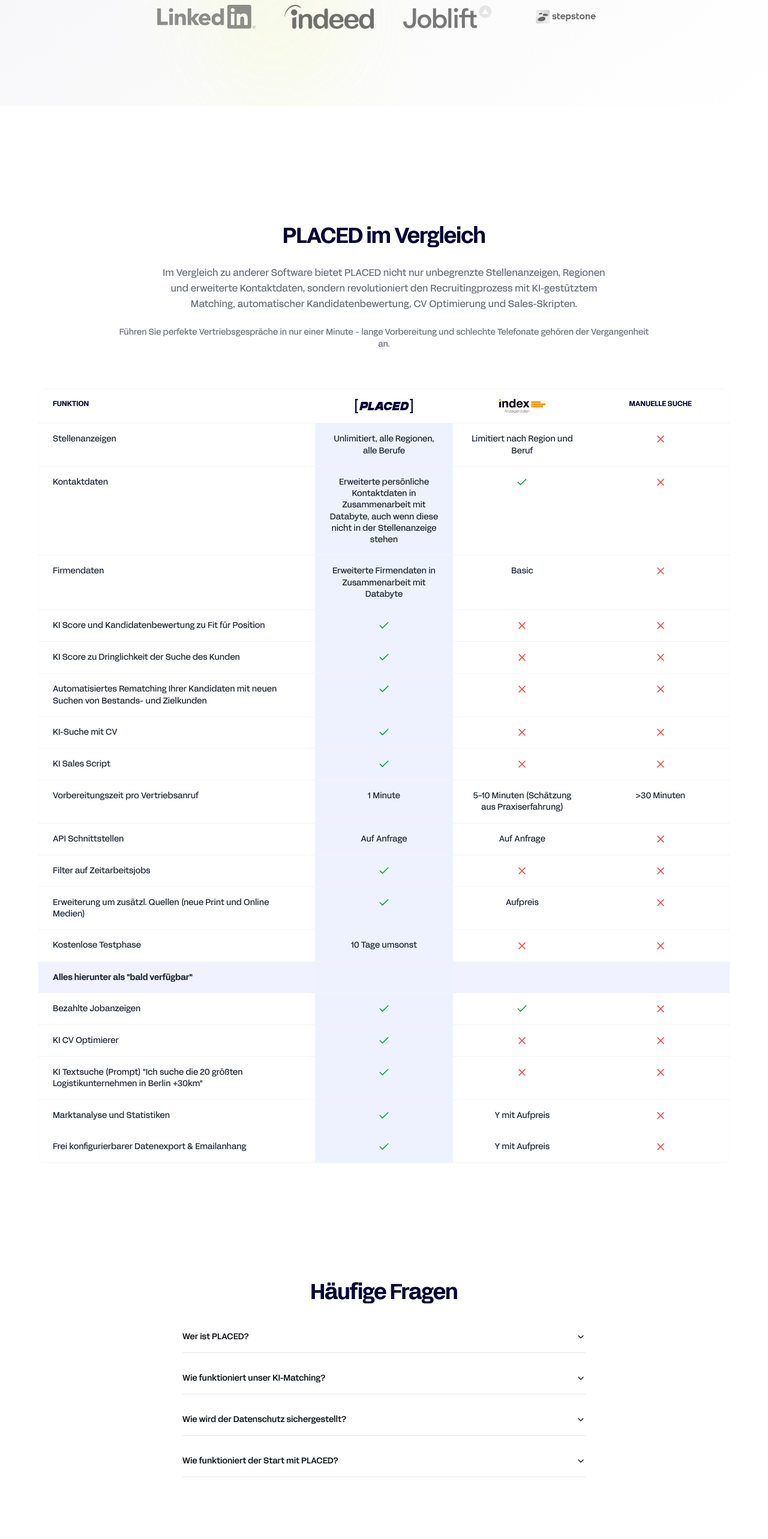
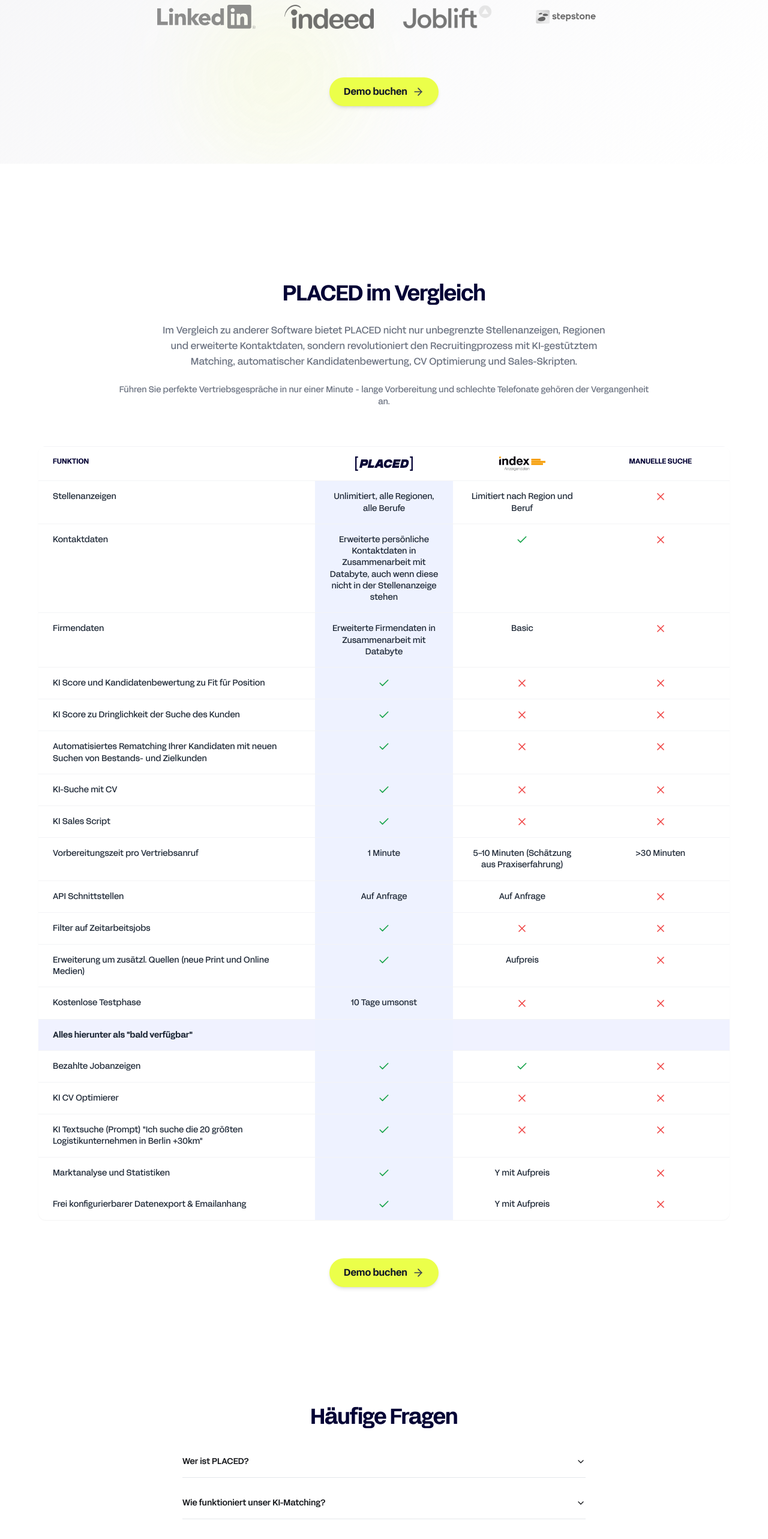
Before and after one commit to Placed-Technologies-GmbH/placed-website, a React (Vite) app in the folder placed-webapp/: page / in a window 1280 px wide. Shown: the part 5020-7586 px from the top of the page at 60% size. Built offline with nearby package versions, Linux system fonts and the light colour scheme.

Commit message:
feat: add additional CTA buttons

```diff
--- a/placed-webapp/src/components/ComparisonSection.tsx
+++ b/placed-webapp/src/components/ComparisonSection.tsx
@@ -1,7 +1,8 @@
 
-import React from 'react';
-import { Check, X } from 'lucide-react';
-import FadeIn from './FadeIn';
+import React from 'react'
+import { Check, X } from 'lucide-react'
+import FadeIn from './FadeIn'
+import PrimaryButton from './PrimaryButton'
 import {
   Table,
   TableBody,
@@ -221,6 +222,10 @@
           </Table>
         </FadeIn>
 
+        <FadeIn delay={0.2} className="text-center mt-16">
+          <PrimaryButton />
+        </FadeIn>
+
       </div>
     </section>
   );
--- a/placed-webapp/src/components/FAQ.tsx
+++ b/placed-webapp/src/components/FAQ.tsx
@@ -1,4 +1,5 @@
-import { Accordion, AccordionItem, AccordionTrigger, AccordionContent } from './ui/accordion';
+import { Accordion, AccordionItem, AccordionTrigger, AccordionContent } from './ui/accordion'
+import PrimaryButton from './PrimaryButton'
 
 const FAQ = () => {
   const faqs = [
@@ -145,6 +146,9 @@
           </AccordionItem>
         ))}
       </Accordion>
+      <div className="text-center mt-10">
+        <PrimaryButton />
+      </div>
     </div>
   );
 };
--- a/placed-webapp/src/components/KIVertriebsmitarbeiter.tsx
+++ b/placed-webapp/src/components/KIVertriebsmitarbeiter.tsx
@@ -1,7 +1,8 @@
 
-import { Target, User, MessageSquare, Database, CheckCircle, ArrowRight } from 'lucide-react';
-import { Progress } from './ui/progress';
-import FadeIn from './FadeIn';
+import { Target, User, MessageSquare, Database, CheckCircle, ArrowRight } from 'lucide-react'
+import { Progress } from './ui/progress'
+import FadeIn from './FadeIn'
+import PrimaryButton from './PrimaryButton'
 
 const optimizationSuggestions = [
   'Detaillierte Führung von Teams (3-5 Direkte/Jahr) sollte von Kandidat auch durch konkrete Schulungen erweitert',
@@ -250,6 +251,10 @@
                 </div>
               </div>
             </FadeIn>
+
+            <FadeIn delay={0.5} className="text-center mt-12">
+              <PrimaryButton />
+            </FadeIn>
           </div>
         </div>
       </section>
```
